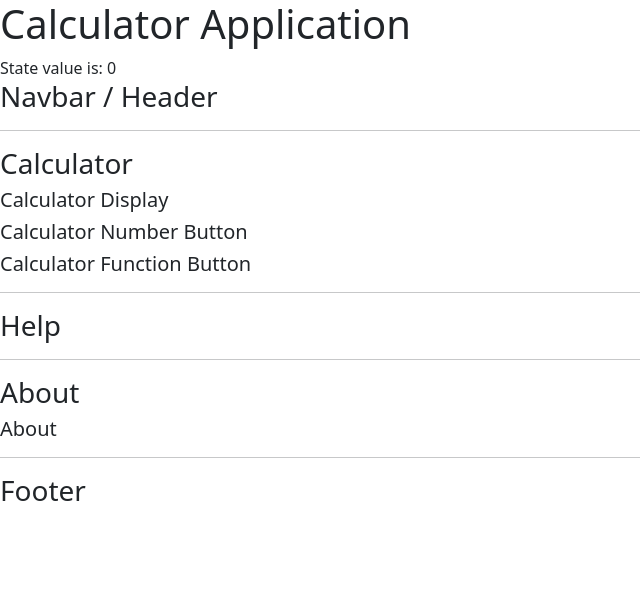
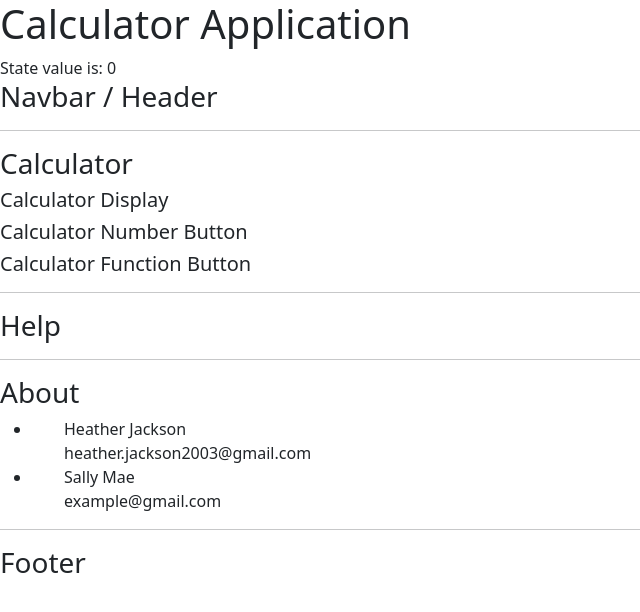
Before and after one commit to rmcguinness/WoodstockCodeCamp, a React (Vite) app: page / in a window 1280 px wide. Shown: the top 612 px of the page, without its empty margins (0-640 px from the left). Built offline with nearby package versions, Linux system fonts and the light colour scheme.

Commit message:
object array created

```diff
--- a/src/AboutProfile.jsx
+++ b/src/AboutProfile.jsx
@@ -12,12 +12,34 @@
 // See the License for the specific language governing permissions and
 // limitations under the License.
 
+let bioObjs = [{
+    id: 0,
+    name: 'Heather Jackson',
+    email: 'heather.jackson2003@gmail.com',
+  },
+
+  {
+    id: 1,
+    name: 'Sally Mae',
+    email: 'example@gmail.com',
+
+  },
+]
+
 const AboutProfile = () => {
+
+  let arrayBioObjs = bioObjs.map(bioObj =>
+    <li key={bioObj.id}>
+      <ul>{bioObj.name}</ul>
+      <ul>{bioObj.email}</ul>
+    </li>
+  )
+
   return(
     <>
-      <h5>About</h5>
+      <ul>{arrayBioObjs}</ul>
     </>
-  )
+  );
 }
 
 export default AboutProfile;
```
